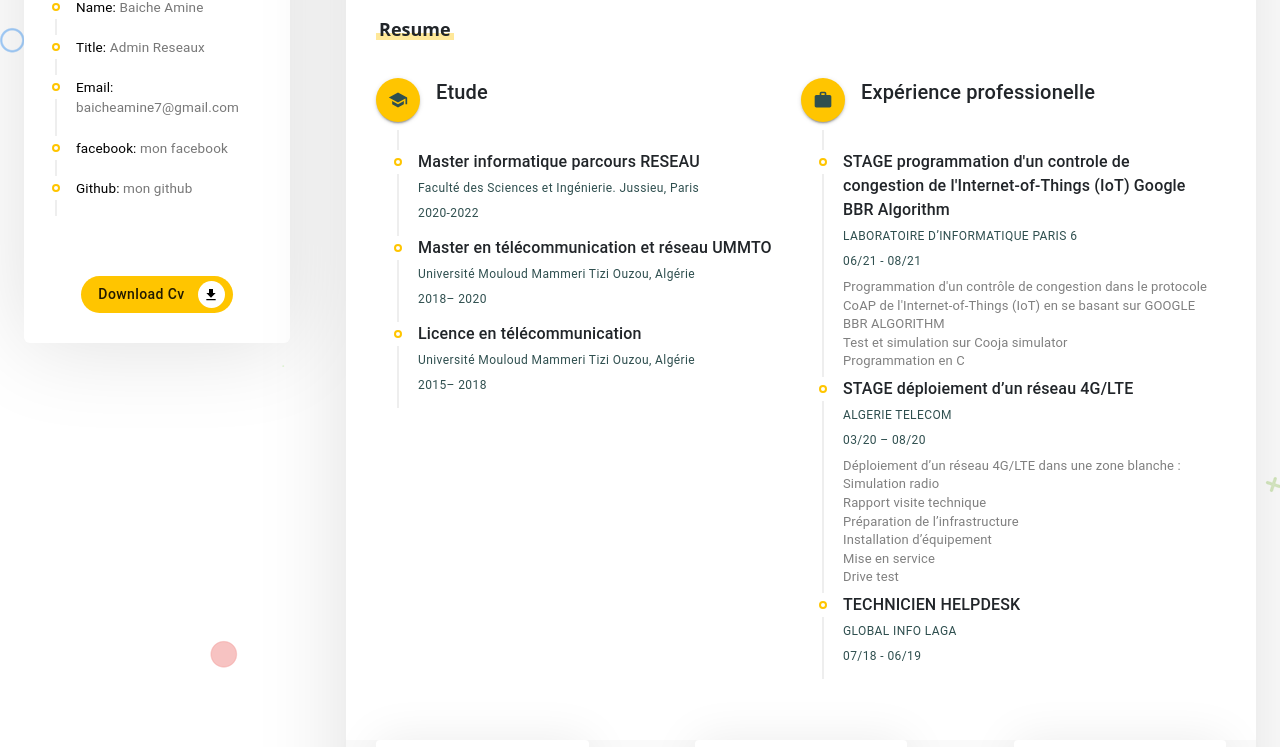
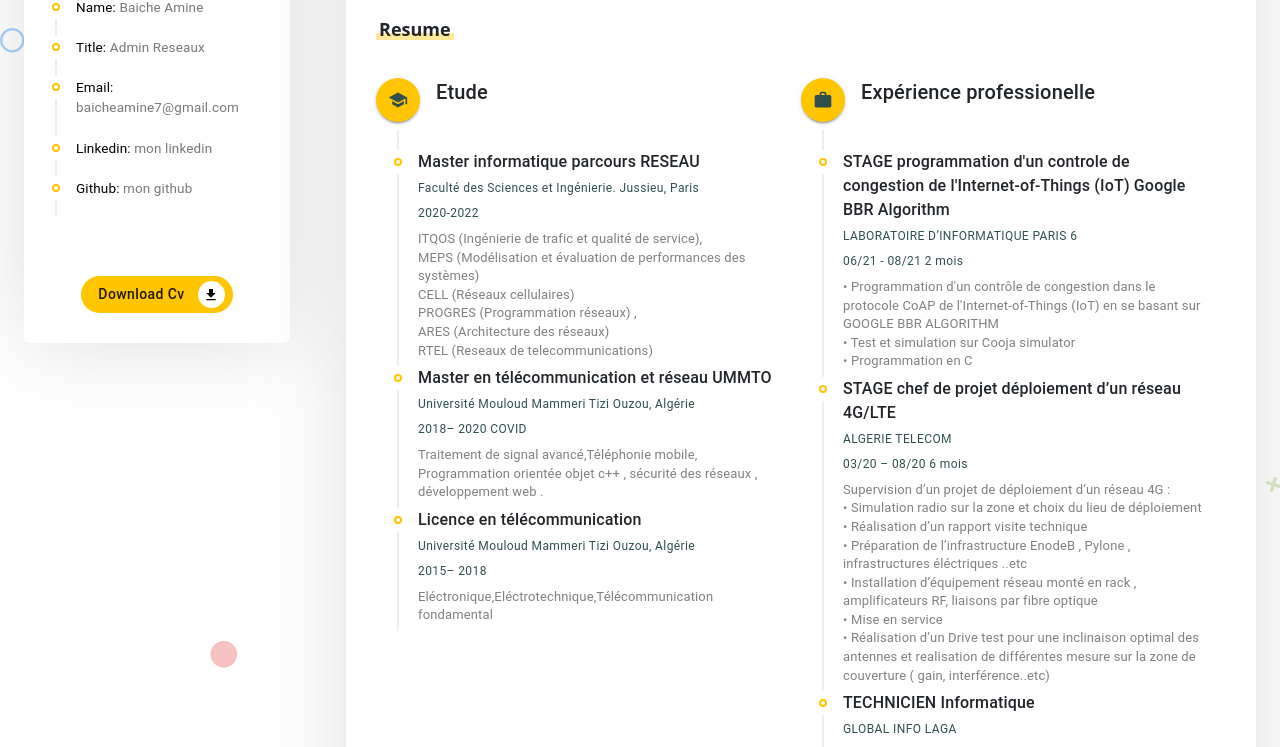
Before and after one commit to AmineBaiche/ReactJs_Portfolio, a React (Create React App) app: page / in a window 1280 px wide. Shown: the part 396-1143 px from the top of the page. Built offline with nearby package versions, Linux system fonts and the light colour scheme.

Commit message:
Add files via upload

```diff
--- a/src/resumedata.js
+++ b/src/resumedata.js
@@ -1,5 +1,6 @@
 import React from 'react';
 import FacebookIcon from '@material-ui/icons/Facebook';
+import LinkedInIcon from '@material-ui/icons/LinkedIn';
 import GitHubIcon from '@material-ui/icons/GitHub';
 import { WebOutlined, AssignmentOutlined } from '@material-ui/icons';
 
@@ -12,10 +13,10 @@ export default {
     address: 'LES ULIS 91940 ',
     phone:'0619888285',
     socials :{
-        facebook: {
+        Linkedin: {
             link: 'https://google.fr',
-            text:'mon facebook',
-            icon: <FacebookIcon />,
+            text:'mon linkedin',
+            icon: <LinkedInIcon />,
         },
         Github: {
             link: 'https://github.com/AmineBaiche',
@@ -23,25 +24,26 @@ export default {
             icon: <GitHubIcon />,
         },
     },
-    about : "Actuellement \u00E9tudiant en Master 2 Informatique parcours R\u00E9seaux \u00E0 Sorbonne Universit\u00E9 (ex UPMC) , je suis \u00E0 la recherche d'un stage de  6 mois \u00E0 compter du 14 Fevrier pour ma derni\u00E8re ann\u00E9e de master \r\n \r\nPassion\u00E9 de programmation j'ai eu la chance de travailler dans le cadre de mes etudes sur de nombreux projets pouss\u00E9s que je liste dans la rubrique mon portfolio.\r\nCette meme passion me pousse chaque jour  \u00E0 travailler dans une d\u00E9marche proactive et \u00E0 developper plus mes competences, c'est dans ce cadre que j'ai r\u00E9alis\u00E9 bon nombre de petit projet que je liste aussi dans la rubrique.\r\n \r\n"
+    about : "Actuellement \u00E9tudiant en Master 2 Informatique parcours R\u00E9seaux \u00E0 Sorbonne Universit\u00E9 (ex UPMC) , je suis \u00E0 la recherche d'un stage de  6 mois en réseaux \u00E0 compter du 14 Fevrier pour ma derni\u00E8re ann\u00E9e de master \r\n \r\nPassion\u00E9 de programmation j'ai eu la chance de travailler dans le cadre de mes etudes sur de nombreux projets pouss\u00E9s que je liste (progressivement) dans la rubrique mon portfolio.\r\nCette meme passion me pousse chaque jour  \u00E0 travailler dans une d\u00E9marche proactive et \u00E0 developper plus mes competences, c'est dans ce cadre que j'ai r\u00E9alis\u00E9 bon nombre de petit projet que je liste aussi dans la rubrique.\r\n \r\n"
 ,
 experiences: [
     {
         title:"STAGE programmation d'un controle de congestion de l'Internet-of-Things (IoT)  Google BBR Algorithm " ,
         lieu :" LABORATOIRE D’INFORMATIQUE PARIS 6" ,
-        date:' \n 06/21 - 08/21',
-        description:"Programmation d'un contr\u00F4le de congestion dans le protocole CoAP de l'Internet-of-Things (IoT) en se basant sur GOOGLE BBR ALGORITHM\r\nTest et simulation sur Cooja simulator\r\nProgrammation en C\r\n",
+        date:' \n 06/21 - 08/21   2 mois ',
+        description:"\r \u2022\tProgrammation d'un contr\u00F4le de congestion dans le protocole CoAP de l'Internet-of-Things (IoT) en se basant sur GOOGLE BBR ALGORITHM\r\n \u2022\tTest et simulation sur Cooja simulator\r\n \u2022\tProgrammation en C\r\n",
     },
     {
-        title:'STAGE déploiement d’un réseau 4G/LTE' ,
+        title:'STAGE chef de projet déploiement d’un réseau 4G/LTE' ,
         lieu :"ALGERIE TELECOM ",
-        date:' \n 03/20 – 08/20',
-        description:'     D\u00E9ploiement d\u2019un r\u00E9seau 4G\/LTE dans une zone blanche : \r\nSimulation radio  \r\nRapport visite technique  \r\nPr\u00E9paration de l\u2019infrastructure  \r\nInstallation d\u2019\u00E9quipement  \r\nMise en service \r\nDrive test  ',
+        date:' \n 03/20 – 08/20  6 mois ',
+        description:'  Supervision d\u2019un projet de d\u00E9ploiement d\u2019un r\u00E9seau 4G : \r\n\u2022\tSimulation radio sur la zone et choix du lieu de d\u00E9ploiement      \r\n\u2022\tR\u00E9alisation d\u2019un rapport visite technique    \r\n\u2022\tPr\u00E9paration de l\u2019infrastructure EnodeB  , Pylone ,  infrastructures \u00E9l\u00E9ctriques ..etc\r\n\u2022\tInstallation d\u2019\u00E9quipement r\u00E9seau mont\u00E9 en rack ,  amplificateurs RF, liaisons par fibre optique\t\t\t\r\n\u2022\tMise en service \t\t\r\n\u2022 \tR\u00E9alisation d\u2019un Drive test pour une inclinaison optimal des antennes et realisation de diff\u00E9rentes mesure sur la zone de couverture ( gain, interf\u00E9rence..etc)',
     },
     {
-        title:'TECHNICIEN HELPDESK' ,
+        title:'TECHNICIEN Informatique' ,
         date:' \n 07/18 - 06/19',
         lieu :'GLOBAL INFO LAGA',
+        description:" \u2022 \tD\u00E9ploiement de r\u00E9seaux informatique pour les clients (entreprises , cybercaf\u00E9s , client particulier)\r\n \u2022\tInterventions techniques sur site  \r\n \u2022\tMaintenance des \u00E9quipements des sites (t\u00E9l\u00E9phonie, routeurs ADSL, imprimantes\u2026) \r\n \u2022\tProgrammation et déploiement de site web",
     },
 ],
 
@@ -51,20 +53,20 @@ education: [
         title:"Master informatique parcours RESEAU " ,
         lieu : "Faculté des Sciences et Ingénierie. Jussieu, Paris",
         date:"\n 2020-2022",
-        descrition:'Traffic Engineering and QOS ,  Network evolutions with virtualization and automation, network security, methode et outils pour la supervision des réseaux',
+        description:'ITQOS (Ingénierie de trafic et qualité de service),\r\nMEPS (Modélisation et évaluation de performances des systèmes)\r\n CELL (Réseaux cellulaires) \r\n PROGRES  (Programmation réseaux) ,\r\n ARES (Architecture des réseaux) \r\n RTEL  (Reseaux de telecommunications)',
     },
 
     {
         title:'Master en télécommunication et réseau UMMTO ' ,
         lieu : "Université Mouloud Mammeri Tizi Ouzou, Algérie ",
-        date:' \n 2018– 2020',
-        descrition:'blalblla',
+        date:' \n 2018– 2020 COVID',
+        description:'Traitement de signal avanc\u00E9,T\u00E9l\u00E9phonie mobile,\r\nProgrammation orient\u00E9e objet c++ , s\u00E9curit\u00E9 des r\u00E9seaux , d\u00E9veloppement web .',
     },
     {
         title:'Licence en télécommunication ' ,
         lieu:'Université Mouloud Mammeri Tizi Ouzou, Algérie',
         date:' \n 2015– 2018',
-        descrition:'blalblla',
+        description:'El\u00E9ctronique,El\u00E9ctrotechnique,T\u00E9l\u00E9communication fondamental',
     },
 ],
 services:[
@@ -88,21 +90,24 @@ skills:[
     {
         title: "C Programming",
         description:[
-            'reactjs',
-            'javascript',
-            'Typescript',
-            'Bootstrap',
-            'Material Ui'
+
         ],
-        level : '50',
+        level : '100',
     },
     {title:'Python ',
+    description: ['pandas','NumPy'],
+    level : '100',
+},
+{title:'JavaScript ',
     description: ['firebase','sql server','mysql'],
-    level : '45',
+    level : '100',
 },
-{title:'React js ',
-    description: ['firebase','sql server','mysql'],
-    level : '45',
+{
+    title: "SQL",
+    description:[
+
+    ],
+    level : '100',
 },
 ],
 
@@ -140,8 +145,27 @@ projects:[
             {link: "https://github.com/AmineBaiche/ReactJs_Portfolio", icon: <GitHubIcon/>},
 
         ],
+    },
+        {
+            tag: 'C programming',
+            image: "https://upload.wikimedia.org/wikipedia/commons/4/45/Contiki-ipv6-rpl-cooja-simulation.png",
+            title:'BBR Congestion Control Algorithm sur CoAp ( IoT)',
+            description:"\u2022\tEtude des diff\u00E9rentes couches protocolaires d\u00E9velopp\u00E9es pour l'IoT et notamment celles implant\u00E9es dans Contiki: IEEE 802.15.4 ,CSMA, 6LoWPAN, IPv6, RPL, CoAP, MQTT.\r\n\u2022 \tD\u00E9veloppement et int\u00E9gration en C de deux am\u00E9liorations du contr\u00F4le de congestion (principe de BBR )\t\r\n\u2022\tTest du nouveau protocole CoAP sur COOJA SIMULATOR et analyse des donn\u00E9es en utilisant  python avec les librairies numPy Pandas Matplotlib ",
+            links:[
+            ],
+
+    },
+     {
+            tag: 'UML',
+            image: "https://pages.lip6.fr/Yann.Thierry-Mieg/IL/sigbHTML/Conception/images/_.kSYL.dB.o2E.d-.yM48.x.nY4BOQ.PNG",
+            title:'Système Intégré de Gestion de Bibliothèque',
+            description:"Le SIGB r\u00E9pertorie l'ensemble des documents constituant le fonds de la biblioth\u00E8que (plus de 50 000\r\ndocuments). Ce fonds est constitu\u00E9 actuellement de livres et de p\u00E9riodiques. Il est pr\u00E9vu que le fonds\r\ncontienne dans l'avenir d'autres cat\u00E9gories de documents.\r\nChaque document a un titre, une ann\u00E9e de publication, un \u00E9diteur, un court texte de description et une unique\r\nr\u00E9f\u00E9rence. Un livre a un (des) auteur (s), et un code ISBN (International Standard Book Number). Un\r\np\u00E9riodique a un volume, un num\u00E9ro ainsi qu'un code ISSN (International Standard Serial Number). ",
+            links:[
+            ],
 
     },
 
+
+
 ],
 };
```
